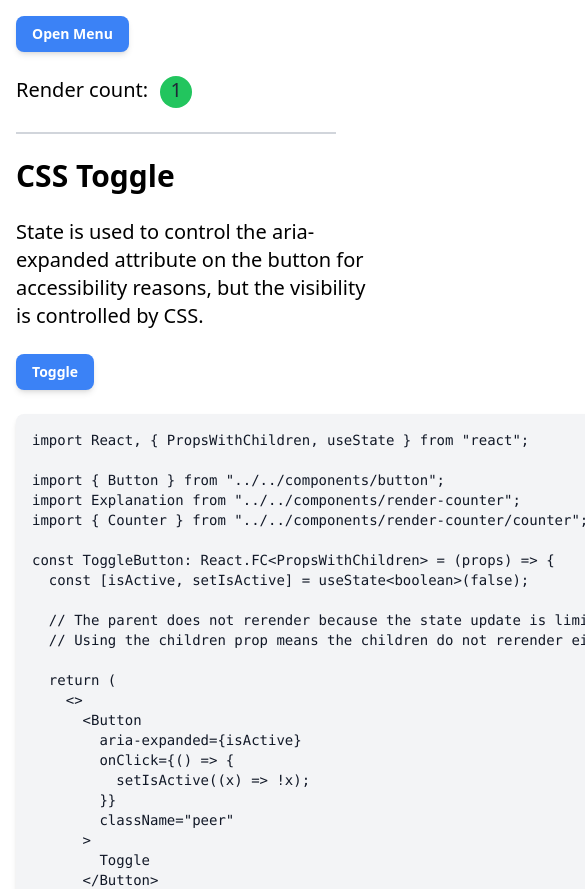
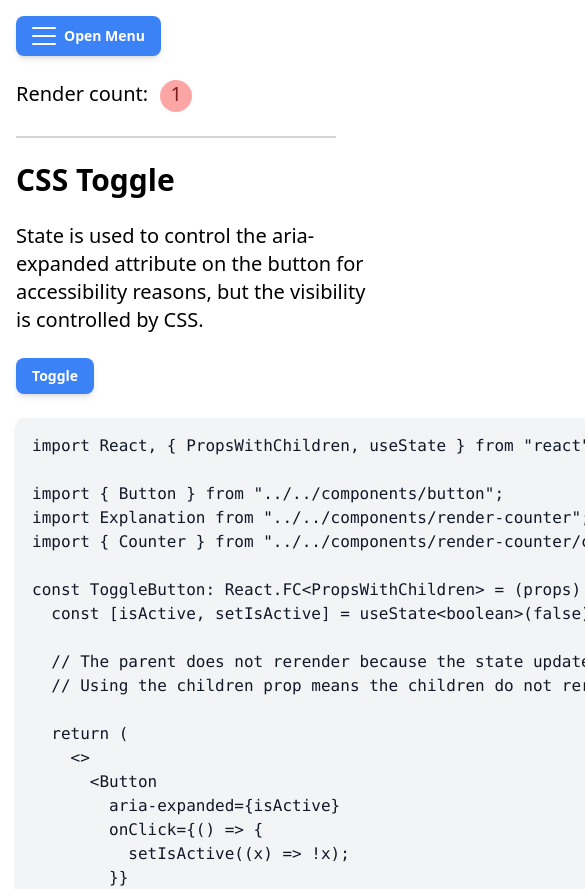
Before and after one commit to audunru/react-lessons, a React (Vite) app: page /#/14-css in a window 390 px wide. Shown: the top 889 px of the page, 585 px wide, since content can reach past the window. Built offline with nearby package versions, Linux system fonts and the light colour scheme.

Commit message:
fix: ui changes

```diff
--- a/package.json
+++ b/package.json
@@ -11,6 +11,7 @@
   },
   "dependencies": {
     "@reduxjs/toolkit": "^2.3.0",
+    "clsx": "^2.1.1",
     "react": "^18.3.1",
     "react-dom": "^18.3.1",
     "react-hook-form": "^7.53.2",
--- a/src/components/code/index.tsx
+++ b/src/components/code/index.tsx
@@ -4,7 +4,7 @@ interface CodeProps {
 
 export const Code: React.FC<CodeProps> = (props: CodeProps) => {
   return (
-    <pre className="font-mono bg-gray-100 text-gray-900 dark:bg-gray-800 dark:text-white p-4 rounded-lg overflow-x-auto text-sm shadow-md">
+    <pre className="font-mono bg-gray-100 text-gray-900 dark:bg-gray-800 dark:text-gray-50 p-4 rounded-lg overflow-x-auto shadow-md">
       <code>{props.children}</code>
     </pre>
   );
--- a/src/components/container/index.tsx
+++ b/src/components/container/index.tsx
@@ -2,6 +2,7 @@ import { PropsWithChildren } from "react";
 
 import { Menu } from "../menu";
 import { MenuItems } from "../menu/menu-items";
+import Footer from "../footer";
 
 export const Container: React.FC<PropsWithChildren> = (props: PropsWithChildren) => {
   return (
@@ -14,6 +15,7 @@ export const Container: React.FC<PropsWithChildren> = (props: PropsWithChildren)
         </div>
         <div className="flex flex-col items-start gap-y-6">{props.children}</div>
       </div>
+      <Footer />
     </div>
   );
 };
--- /dev/null
+++ b/src/components/footer/index.tsx
@@ -0,0 +1,17 @@
+import React from "react";
+import { Paragraph } from "../paragraph";
+import Link from "../link";
+
+const Footer: React.FC = () => {
+  return (
+    <>
+      <footer className="mt-10 pt-10 border-t border-gray-300 dark:border-gray-600">
+        <Paragraph>
+          <Link href="https://github.com/audunru/react-lessons">GitHub</Link>
+        </Paragraph>
+      </footer>
+    </>
+  );
+};
+
+export default Footer;
--- a/src/components/input/index.tsx
+++ b/src/components/input/index.tsx
@@ -9,12 +9,12 @@ export const Input: React.FC<InputProps> = ({ label, className = "", ...rest }:
 
   return (
     <div className="flex flex-col space-y-2">
-      <label htmlFor={id} className="text-gray-900 dark:text-gray-100">
+      <label htmlFor={id} className="text-lg text-gray-900 dark:text-gray-100">
         {label}
       </label>
       <input
         id={id}
-        className={`bg-gray-100 dark:bg-transparent text-gray-900 dark:text-gray-100 border border-gray-400 dark:border-gray-600 p-2 rounded-lg shadow-md focus:outline-none focus:ring-2 focus:ring-blue-400 focus:border-blue-400 placeholder-gray-400 dark:placeholder-gray-500 ${className}`}
+        className={`text-lg bg-gray-100 dark:bg-transparent text-gray-900 dark:text-gray-100 border border-gray-400 dark:border-gray-600 p-2 rounded-lg shadow-md focus:outline-none focus:ring-2 focus:ring-blue-400 focus:border-blue-400 placeholder-gray-400 dark:placeholder-gray-500 ${className}`}
         {...rest}
       />
     </div>
--- /dev/null
+++ b/src/components/link/index.tsx
@@ -0,0 +1,17 @@
+import React from "react";
+
+interface LinkProps {
+  href: string;
+  children: React.ReactNode;
+}
+
+const Link: React.FC<LinkProps> = ({ href, children }) => (
+  <a
+    href={href}
+    className="text-blue-600 dark:text-blue-400 hover:underline focus:outline-none focus:ring-2 focus:ring-blue-500 dark:focus:ring-blue-300 transition-colors"
+  >
+    {children}
+  </a>
+);
+
+export default Link;
--- a/src/components/menu-link/index.tsx
+++ b/src/components/menu-link/index.tsx
@@ -11,8 +11,8 @@ const MenuLink: React.FC<MenuLinkProps> = (props: MenuLinkProps) => {
       to={props.path}
       className={({ isActive }) =>
         isActive
-          ? "block py-2 text-blue-500 dark:text-blue-700 font-bold"
-          : "block py-2 text-gray-600 hover:text-blue-600 dark:text-gray-300 dark:hover:text-blue-800"
+          ? "block text-lg py-2 text-blue-500 dark:text-blue-700 font-bold"
+          : "block text-lg py-2 text-gray-600 hover:text-blue-600 dark:text-gray-300 dark:hover:text-blue-800"
       }
     >
       {props.children}
--- a/src/components/menu/index.tsx
+++ b/src/components/menu/index.tsx
@@ -9,13 +9,13 @@ export const Menu: React.FC<PropsWithChildren> = (props) => {
 
   const handleClick = () => {
     if (isMenuOpen) {
-      setIsMenuOpen(false); // Close the menu on any click inside the div
+      setIsMenuOpen(false);
     }
   };
 
   const toggleMenu = (e: React.MouseEvent) => {
-    e.stopPropagation(); // Prevent toggle from immediately closing
-    setIsMenuOpen((prev) => !prev); // Toggle the menu state
+    e.stopPropagation();
+    setIsMenuOpen((prev) => !prev);
   };
 
   const closeMenu = () => {
@@ -26,9 +26,31 @@ export const Menu: React.FC<PropsWithChildren> = (props) => {
 
   return (
     <div ref={menuRef} onClick={handleClick}>
-      <Button onClick={toggleMenu} aria-expanded={isMenuOpen} className={"lg:hidden peer"}>
-        {isMenuOpen ? "Close Menu" : "Open Menu"}
+      <Button
+        onClick={toggleMenu}
+        aria-expanded={isMenuOpen}
+        className="lg:hidden text-lg peer flex items-center space-x-2"
+      >
+        <span className="relative w-6 h-6 flex flex-col justify-center items-center">
+          <span
+            className={`block absolute w-6 h-[2px] bg-white rounded transition-transform duration-300 ease-in-out ${
+              isMenuOpen ? "rotate-45 translate-y-0" : "-translate-y-2"
+            }`}
+          ></span>
+          <span
+            className={`block absolute w-6 h-[2px] bg-white rounded transition-opacity duration-300 ease-in-out ${
+              isMenuOpen ? "opacity-0" : "opacity-100"
+            }`}
+          ></span>
+          <span
+            className={`block absolute w-6 h-[2px] bg-white rounded transition-transform duration-300 ease-in-out ${
+              isMenuOpen ? "-rotate-45 translate-y-0" : "translate-y-2"
+            }`}
+          ></span>
+        </span>
+        <span>{isMenuOpen ? "Close Menu" : "Open Menu"}</span>
       </Button>
+
       {props.children}
     </div>
   );
--- a/src/components/paragraph/index.tsx
+++ b/src/components/paragraph/index.tsx
@@ -1,5 +1,5 @@
 import React, { PropsWithChildren } from "react";
 
 export const Paragraph: React.FC<PropsWithChildren> = (props) => (
-  <p className="dark:text-gray-100 max-w-2xl">{props.children}</p>
+  <p className="text-lg dark:text-gray-100 max-w-2xl">{props.children}</p>
 );
--- a/src/components/render-counter/counter.tsx
+++ b/src/components/render-counter/counter.tsx
@@ -1,39 +1,45 @@
 import React, { useRef } from "react";
-import colors from "tailwindcss/colors";
 
-const hexToRgb = (hex: string) => {
-  const bigint = parseInt(hex.replace("#", ""), 16);
-  return {
-    r: (bigint >> 16) & 255,
-    g: (bigint >> 8) & 255,
-    b: bigint & 255,
-  };
-};
-
-const greenRgb = hexToRgb(colors.green[500]);
-const redRgb = hexToRgb(colors.red[500]);
-
-const getColor = (value: number) => {
-  const percentage = Math.min((value - 1) / 4, 1); // Transition between 1 and 5
-  const r = Math.round(greenRgb.r + (redRgb.r - greenRgb.r) * percentage).toString(10);
-  const g = Math.round(greenRgb.g + (redRgb.g - greenRgb.g) * percentage).toString(10);
-  const b = Math.round(greenRgb.b + (redRgb.b - greenRgb.b) * percentage).toString(10);
-  return `rgb(${r}, ${g}, ${b})`;
-};
+import clsx from "clsx";
 
 export const Counter: React.FC = () => {
   const count = useRef<number>(0);
 
   count.current++;
 
+  const bgColors = [
+    "bg-red-300",
+    "bg-orange-300",
+    "bg-yellow-300",
+    "bg-green-300",
+    "bg-blue-300",
+    "bg-indigo-300",
+    "bg-violet-300",
+  ];
+
+  const textColors = [
+    "text-red-900",
+    "text-orange-900",
+    "text-yellow-900",
+    "text-green-900",
+    "text-blue-900",
+    "text-indigo-900",
+    "text-violet-900",
+  ];
+
+  // Cycle through the rainbow colors
+  const bgColorClass = bgColors[(count.current - 1) % bgColors.length];
+  const textColorClass = textColors[(count.current - 1) % bgColors.length];
+
   return (
-    <p className="text-xl dark:text-gray-100">
-      Render count:
+    <p className="text-xl ">
+      <span className="dark:text-gray-100">Render count:</span>
       <span
-        className="inline-block w-8 h-8 text-center text-gray-800 rounded-full ml-3"
-        style={{
-          backgroundColor: getColor(count.current),
-        }}
+        className={clsx(
+          "inline-block w-8 h-8 text-center text-gray-800 rounded-full ml-3",
+          bgColorClass,
+          textColorClass
+        )}
       >
         {count.current}
       </span>
--- a/src/lessons/15-css-only/index.tsx
+++ b/src/lessons/15-css-only/index.tsx
@@ -1,17 +1,18 @@
 import React from "react";
 
 import Explanation from "../../components/render-counter";
+import { NavLink } from "react-router-dom";
 
 const CssOnlyLesson: React.FC = () => {
   return (
     <>
       <Explanation />
-      <a
-        href="#/"
+      <NavLink
+        to="/"
         className="absolute top-[-999px] left-2 bg-blue-500 text-white px-4 py-2 text-lg rounded focus:top-2 hover:top-2 focus:outline focus:outline-blue-700 transition-all"
       >
         Go to home
-      </a>
+      </NavLink>
     </>
   );
 };
--- a/src/lessons/8-context/context.tsx
+++ b/src/lessons/8-context/context.tsx
@@ -1,22 +1,18 @@
 import React, { createContext, ReactNode, useContext, useState } from "react";
 
-// Define the shape of the context
 interface ContextProps {
   value: string;
   setValue: (value: string) => void;
 }
 
-// Create the context
 const MyContext = createContext<ContextProps | null>(null);
 
-// Provider component
 export const MyProvider: React.FC<{ children: ReactNode }> = ({ children }) => {
   const [value, setValue] = useState(new Date().toISOString());
 
   return <MyContext.Provider value={{ value, setValue }}>{children}</MyContext.Provider>;
 };
 
-// Custom hook for accessing the context
 export const useMyContext = () => {
   const context = useContext(MyContext);
   if (!context) {
```
Also changed, not shown: 1 other file (tests, documents, lock files or other folders).
